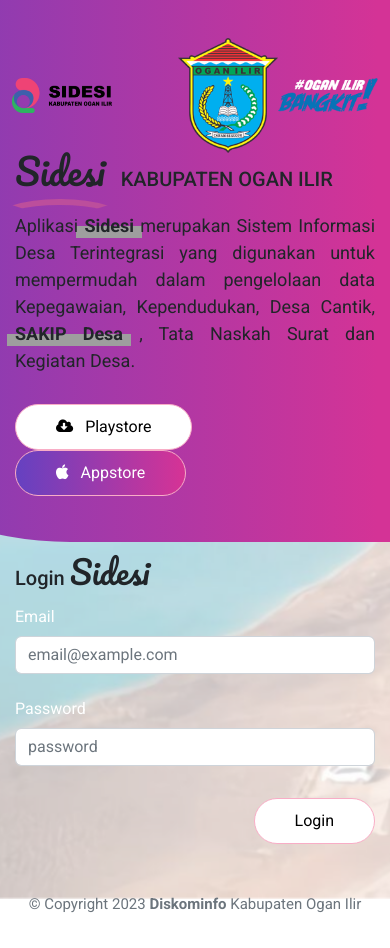
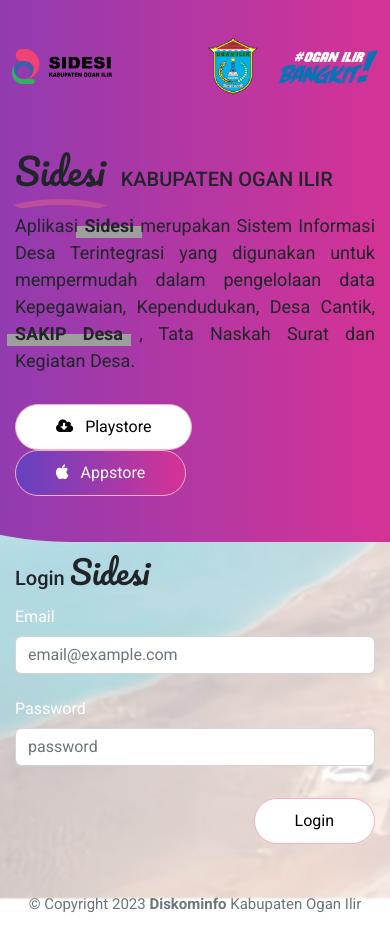
Before and after one commit to dayatpribadi/sidesi, a plain HTML site: page index.html in a window 390 px wide. Drawn offline with nearby package versions, Linux system fonts and the light colour scheme; files that its build step writes are made by us from their sources; grey boxes are pictures that could not be loaded.

Commit message:
update margin

```diff
--- a/assets/css/styless.css
+++ b/assets/css/styless.css
@@ -130,6 +130,11 @@
 .logo-left img {
 width: 100px;
 padding-top: 30px;
+}
+
+.logo-right .logo-oi {
+  width: 50px;
+  margin-right: 20px;
 }
 
 
--- a/index.html
+++ b/index.html
@@ -31,7 +31,7 @@
                 <div class="col-6">
                     <div class="logo-right">
                         <img src="assets/img/logo/logo-oganilir.png" class="d-none d-md-block" alt="">
-                        <img src="assets/img/logo/logo-oi.png" class="d-block d-md-none" alt="">
+                        <img src="assets/img/logo/logo-oi.png" class="d-block d-md-none logo-oi" alt="">
                         <img src="assets/img/logo/oganilirbangkit-white.png" alt="">
                     </div>
                 </div>
```
